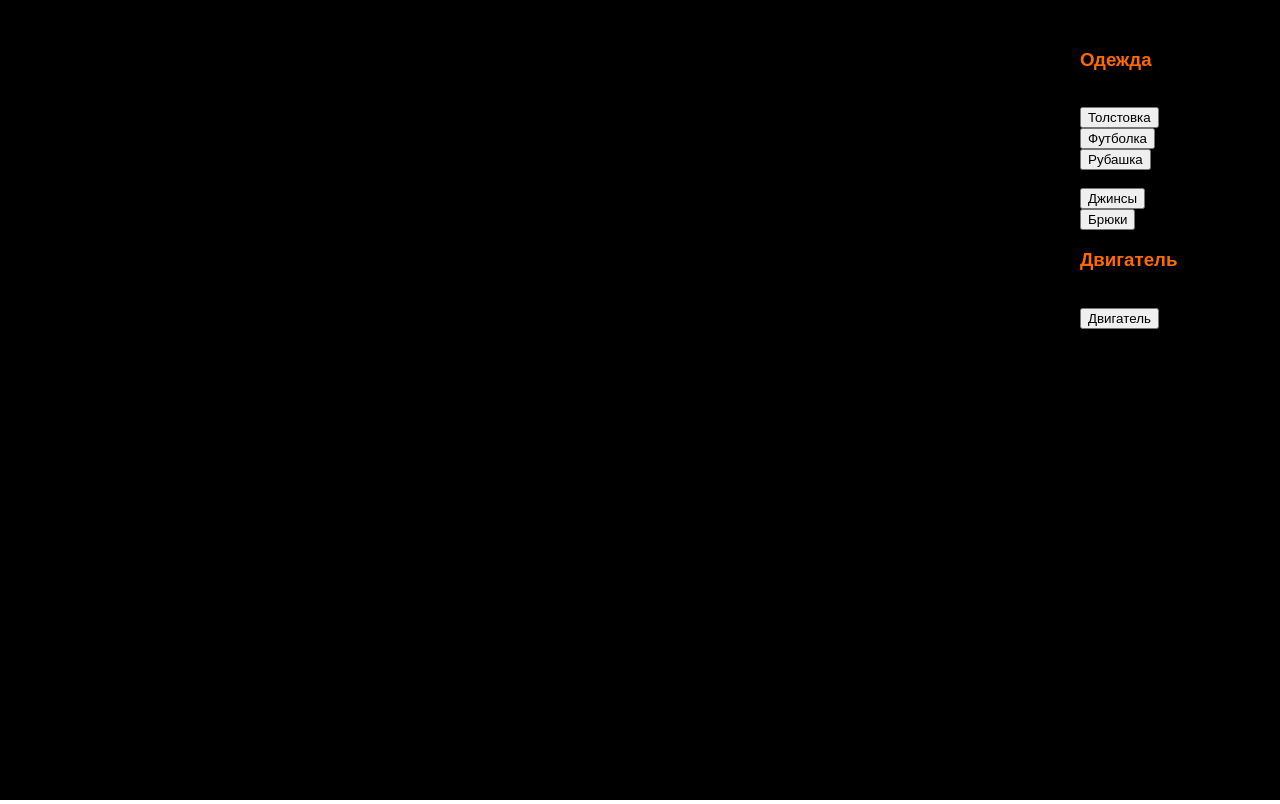
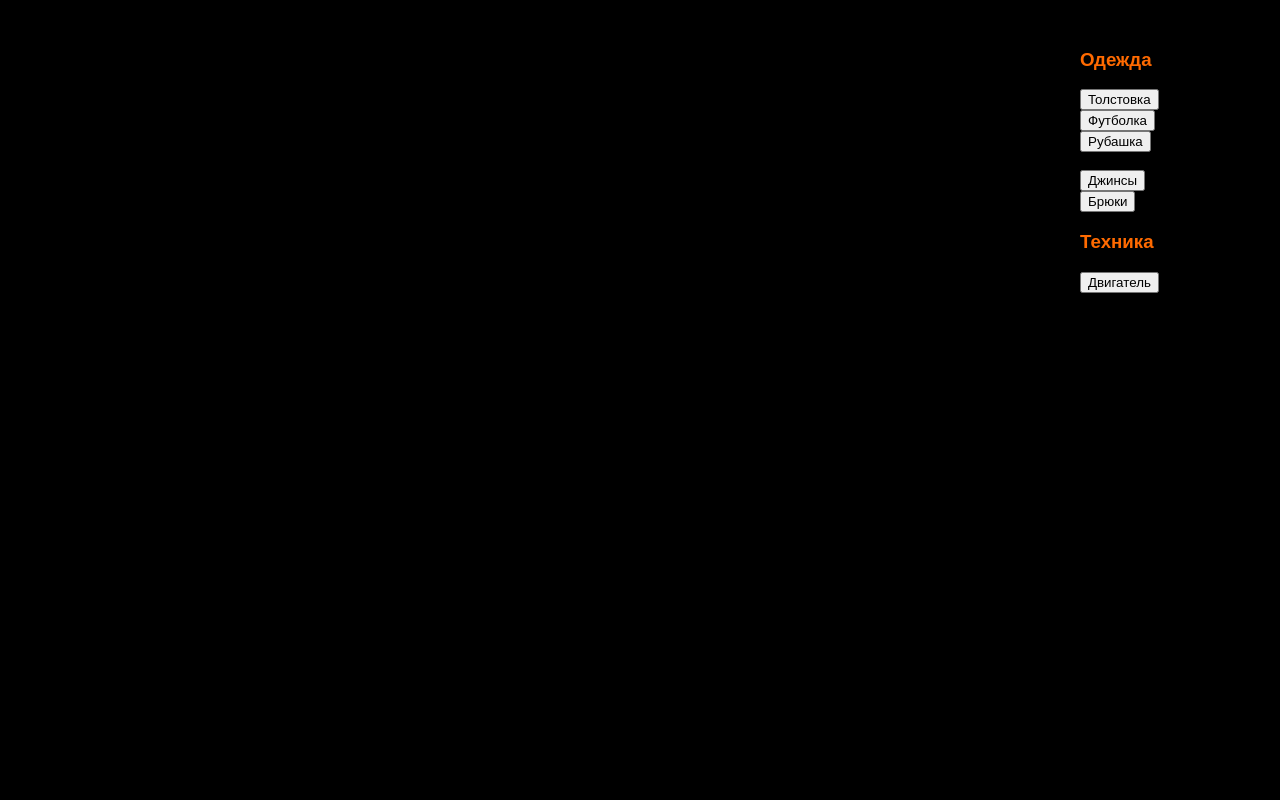
Before and after one commit to MrPaulPopov/urfuwebgl, a plain HTML site: page viewport5.html in a window 1280 px wide. Drawn offline with Linux system fonts and the light colour scheme; no server answers.

Commit message:
Create viewport5.html

```diff
--- a/viewport5.html
+++ b/viewport5.html
@@ -348,13 +348,13 @@
     </script>
 
     <div id="rightcol">
-   <h3>Одежда</h3><br>
+   <h3>Одежда</h3>
    <button onclick="wipeScene();removeTop();addHoodie();">Толстовка</button><br>
    <button onclick="wipeScene();removeTop();addTshirt();">Футболка</button><br>
    <button onclick="wipeScene();removeTop();addFormaltop();">Рубашка</button><br><br>
    <button onclick="wipeScene();removeBottom();addDenim();">Джинсы</button><br>
    <button onclick="wipeScene();removeBottom();addFormalpants();">Брюки</button><br>
-	<h3>Двигатель</h3><br>
+	<h3>Техника</h3>
    <button onclick="wipeScene();removeExceptEngine();addEngine();">Двигатель</button><br>
    </div>
 </body>
```
